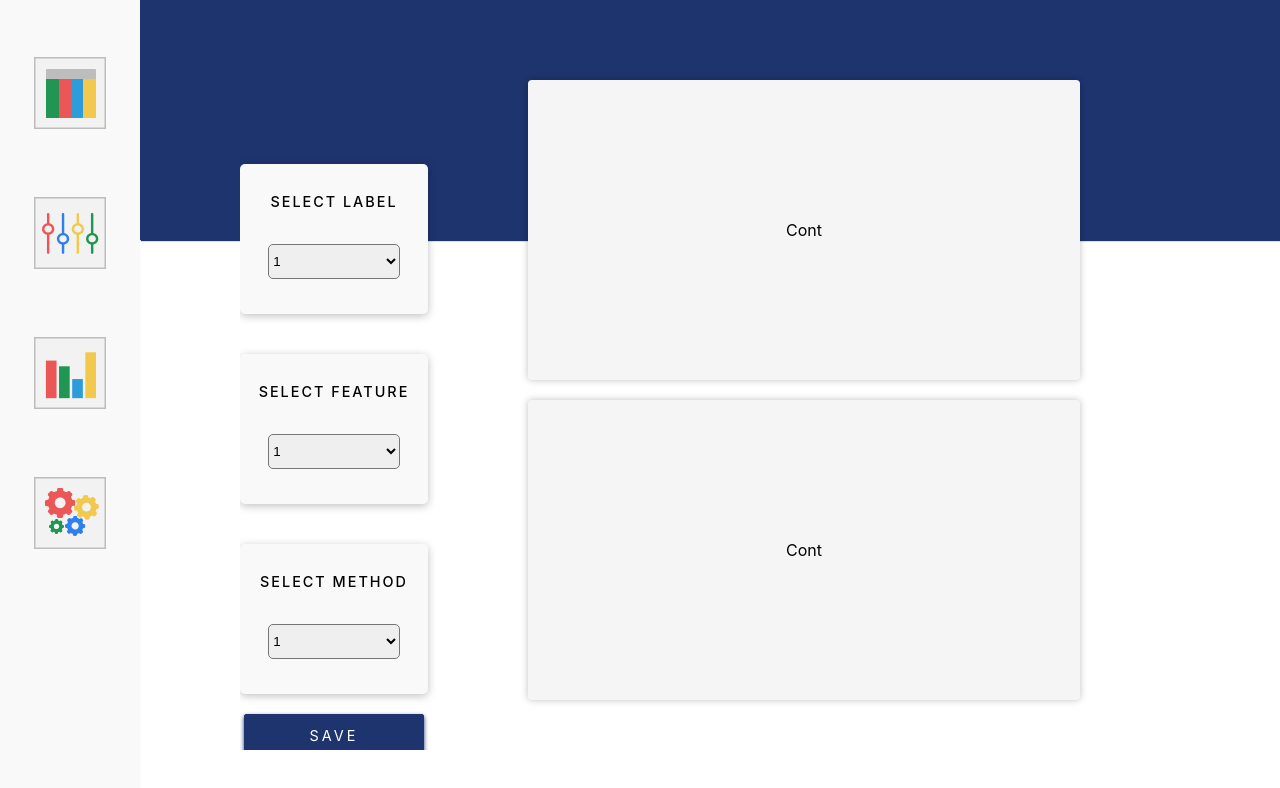
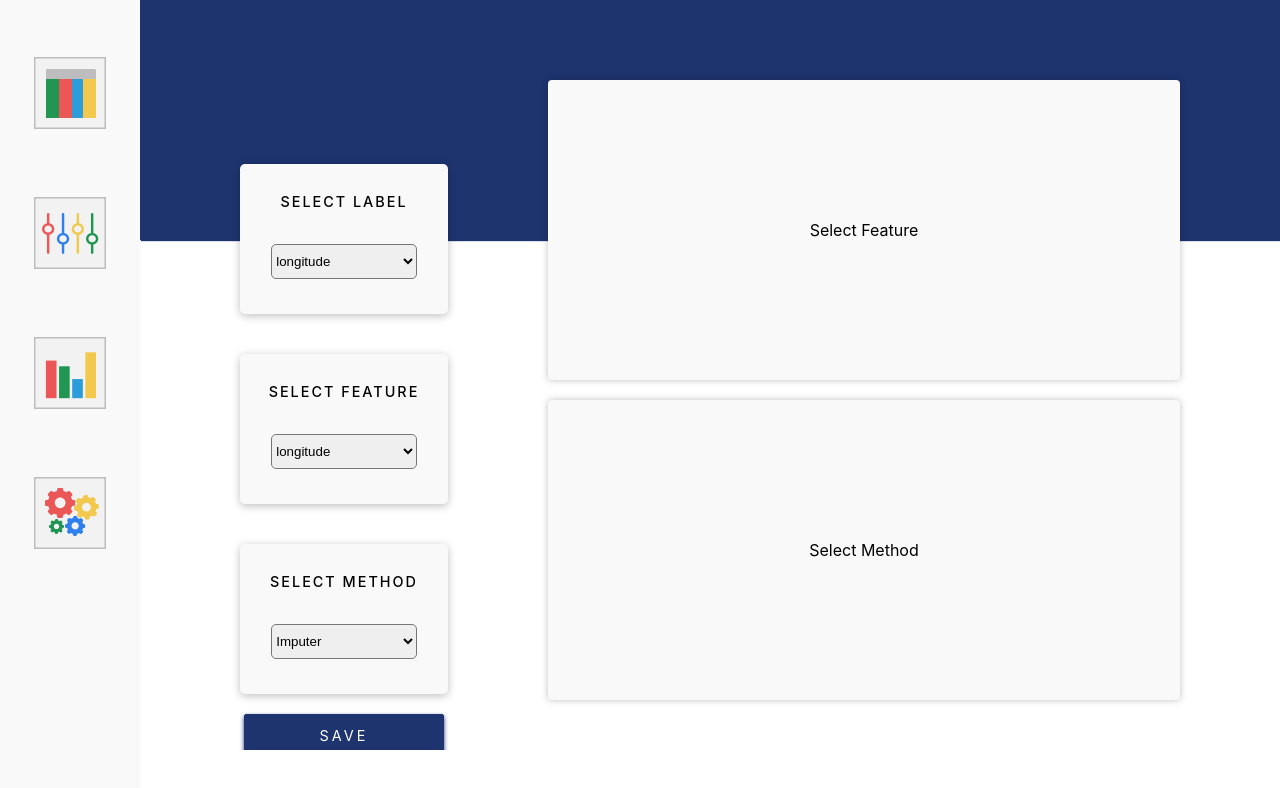
Before and after one commit to angrybayblade/dataplay-dev, a React (Create React App) app: page /transform in a window 1280 px wide. Shown: the top 788 px of the page. Built offline with nearby package versions, Linux system fonts and the light colour scheme.

Commit message:
new ui /+

```diff
--- a/src/App.css
+++ b/src/App.css
@@ -57,6 +57,17 @@ section{
   border-radius: 8px;
   font-weight: 500;
   letter-spacing: 3px;
+  animation: 0.2s ease-out 0s 1 slideInFromLeft;
+}
+
+@keyframes slideInFromLeft {
+  0% {
+    transform: scale(0);
+  }
+
+  100% {
+    transform: scale(1);
+  }
 }
 
 .splash{
@@ -150,12 +161,15 @@ a{
   flex-direction: column;
 }
 
+
+
+
 /* Transform.js */
 
 .transform{
   width: 100%;
   height: -webkit-fill-available;
-  margin: 50px 100px;
+  margin: 50px 0px;
   display: flex;
   flex-direction: row;
   overflow-x: auto;
@@ -167,7 +181,8 @@ a{
   display: flex;
   justify-content: center;
   align-items: center;
-  flex-direction: column
+  flex-direction: column;
+  margin-left: 100px;
 }
 
 .selector-row{
@@ -203,8 +218,10 @@ a{
   border-radius: 5px;
 }
 
-.selector-input select::-ms-expand {
-  display: none;
+option{
+  background: #F9F9F9;
+  border-radius: 2px;
+  margin: 2px 0px;
 }
 
 .selector-btn{
@@ -237,13 +254,60 @@ a{
     display: flex;
     justify-content: center;
     align-items: center;
-    background: whitesmoke;
+    background: #f9f9f9;
     box-shadow: 0px 0px 7px rgba(0, 0, 0, 0.25);
 }
 
 /* Visualize.js */
 
 .chart-cont{
-  min-height: 530px !important;
-  margin-bottom: 40px;
+  min-height: 80vh !important;
+  margin:0px 0px 40px 90px;
 }
+
+.chart-row{
+  margin: 22px 0px;
+
+}
+
+.btn{
+  cursor: pointer;
+}
+
+/* Animations */
+
+.slide-in-from-left-0{
+  animation: 0.6s ease-out 0s 1 slideInFromLeftSide;
+}
+
+.slide-in-from-left-1{
+  animation: 0.8s ease-out 0s 1 slideInFromLeftSide;
+}
+
+.slide-in-from-left-2{
+  animation: 1s ease-out 0s 1 slideInFromLeftSide;
+}
+
+@keyframes slideInFromLeftSide {
+  0% {
+    transform: translateX(-110%);
+  }
+
+  100% {
+    transform: translateX(0%);
+  }
+}
+
+.zoom-out-0{
+  animation: 0.5s ease-out 0s 1 ZoomOut;
+}
+
+@keyframes ZoomOut {
+  0% {
+    transform: scale(0%);
+  }
+
+  100% {
+    transform: scale(100%);
+  }
+}
--- a/src/Store/ColumnsReduce.js
+++ b/src/Store/ColumnsReduce.js
@@ -13,7 +13,7 @@ let initState=[
 
  export default function(state=initState,action){
     switch(action.type){
-        case "COL-UPDATE":
+        case "COLUMNS":
             return action.payload
         default:
             return state
--- a/src/Store/OverviewReduce.js
+++ b/src/Store/OverviewReduce.js
@@ -21,7 +21,7 @@ let initialState  = {
     file_name:"file.csv"
 }
 
-export default function(state=initialState,action){
+export default function(state={},action){
         switch(action.type){
             case "OVERVIEW":
                 return action.payload
--- a/src/Views/Data/index.js
+++ b/src/Views/Data/index.js
@@ -6,6 +6,7 @@ import Upload from './Upload'
 import Loading from '../Loading'
 import Uploaded from './Uploaded'
 import Overview from './Overview'
+
 
 const Data = (props) =>{
 
@@ -42,7 +43,7 @@ const Data = (props) =>{
             }).then(respomse=>{
                 console.log(respomse.data)
                 window.overview = respomse.data
-                rendState(<Uploaded name={respomse.data.file_name} />)
+                rendState(<Overview data={respomse.data} columns={respomse.data.columns} />)
             })
             loadingState(false)
         }
--- /dev/null
+++ b/src/Views/Transform/Selector/index.js
@@ -0,0 +1,25 @@
+import React from 'react'
+
+const Selector = (props) =>{
+    let selector = props.data.map((option,i)=>{
+        return(
+            <option value={option.name} key={i}>
+                {option.name}
+            </option>
+        )
+    })
+    return(
+        <div className="selector-row">
+            <div className="selector-label flex-center">
+                {props.title}
+            </div>
+            <div className="selector-input flex-center">
+                <select onChange={(e)=>{props.onchange(e.target.value)}}>
+                    {selector}
+                </select>
+            </div>
+        </div>
+    )
+}
+
+export default Selector;
--- /dev/null
+++ b/src/Views/Transform/Table/index.js
@@ -0,0 +1,42 @@
+import React from 'react'
+
+const Head = (props) =>{
+
+    let data = props.data.map((row,i)=>{
+        let td = row.map((t,j)=>{
+            return (
+                <td key={j} >
+                    {t}
+                </td>
+            )
+        })
+        return(
+            <tr key={i} className="table-row">
+                {td}
+            </tr>
+        )
+    });
+
+    let columns = props.columns.map((col,i)=>{
+        return (
+            <th key={i}>
+                {col.name}
+            </th>
+        )
+    })
+
+    return(
+        <table className="zoom-out-0">
+            <thead>
+                <tr className="table-head">
+                    {columns}
+                </tr>
+            </thead>
+            <tbody>
+                {data}
+            </tbody>
+        </table>
+    )
+}
+
+export default Head;
--- a/src/Views/Transform/index.js
+++ b/src/Views/Transform/index.js
@@ -1,6 +1,109 @@
-import React from 'react';
+import React,{ useState } from 'react';
+import { useDispatch,useSelector } from 'react-redux';
+import axios from "axios"
+
+import Selector from './Selector'
+import Loading from '../Loading'
+import Table from './Table'
 
 const Transform = (props) =>{
+
+    let columns = useSelector(state => state.columns)
+    let [method,methodState] = useState([
+            {name:"Imputer"},
+            {name:"MinMax Scaler"},
+            {name:"Standard Scaler"},
+            {name:"Normalizer"},
+            {name:"Label Encoder"},
+            {name:"One Hot Encode"}
+        ])
+    let [rend,rendState] = useState({
+            tablePreview:"Select Feature",
+            methodPreview:"Select Method"
+        })
+
+
+    const selectLabel = (e) =>{
+        window.label = e
+    }
+
+    const selectFeature = (e) =>{
+        rendState({
+            tablePreview:<Loading />,
+            methodPreview:rend.methodPreview
+        })
+
+        window.column = e;
+
+        async function fetch(){
+            await axios({
+                url:"http://localhost:8080/transform",
+                method:"POST",
+                data:{
+                    user:"viraj",
+                    column:e
+                }
+            }).then(response =>{
+                console.log(response.data.column)
+                rendState({
+                    tablePreview:<Table columns={[{name:e}]} data={response.data.column} />,
+                    methodPreview:rend.methodPreview
+                })
+            })
+        }
+
+        fetch()
+
+    }
+
+    const selectMethod = (e) =>{
+        rendState({
+            tablePreview:rend.tablePreview,
+            methodPreview:<Loading />
+        })
+
+        window.method = e;
+
+        async function fetch(){
+            await axios({
+                url:"http://localhost:8080/transform",
+                method:"POST",
+                data:{
+                    user:"viraj",
+                    column:window.column,
+                    method:e,
+                    save:false
+                }
+            }).then(response =>{
+                console.log(response.data)
+                rendState({
+                    tablePreview:<Table columns={[{name:window.column}]} data={response.data.column} />,
+                    methodPreview:<Table columns={[{name:e}]} data={response.data.trans} />
+                })
+            })
+        }
+
+        fetch()
+    }
+
+    const saveTrans = (e) =>{
+        async function fetch(){
+            await axios({
+                url:"http://localhost:8080/transform",
+                method:"POST",
+                data:{
+                    user:"viraj",
+                    column:window.column,
+                    method:window.method,
+                    save:true
+                }
+            }).then(response =>{
+                console.log(response.data)
+            })
+        }
+        fetch()
+    }
+
     return(
         <div className="container-par">
             <div className="splash">
@@ -9,70 +112,19 @@ const Transform = (props) =>{
                 <div className="container flex-center">
                     <div className="transform">
                         <div className="selector-col">
-                            <div className="selector-row">
-                                <div className="selector-label flex-center">
-                                    Select Label
-                                </div>
-                                <div className="selector-input flex-center">
-                                    <select>
-                                        <option>
-                                            1
-                                        </option>
-                                        <option>
-                                            1
-                                        </option>
-                                        <option>
-                                            1
-                                        </option>
-                                    </select>
-                                </div>
-                            </div>
-                            <div className="selector-row">
-                                <div className="selector-label flex-center">
-                                    Select Feature
-                                </div>
-                                <div className="selector-input flex-center">
-                                    <select>
-                                        <option>
-                                            1
-                                        </option>
-                                        <option>
-                                            1
-                                        </option>
-                                        <option>
-                                            1
-                                        </option>
-                                    </select>
-                                </div>
-                            </div>
-                            <div className="selector-row">
-                                <div className="selector-label flex-center">
-                                    Select Method
-                                </div>
-                                <div className="selector-input flex-center">
-                                    <select>
-                                        <option>
-                                            1
-                                        </option>
-                                        <option>
-                                            1
-                                        </option>
-                                        <option>
-                                            1
-                                        </option>
-                                    </select>
-                                </div>
-                            </div>
-                            <div className="selector-btn">
+                            <Selector data={columns} title={"Select Label"} onchange={selectLabel}/>
+                            <Selector data={columns} title={"Select Feature"} onchange={selectFeature}/>
+                            <Selector data={method} title={"Select method"} onchange={selectMethod}/>
+                            <div className="selector-btn btn" onClick={saveTrans}>
                                 Save
                             </div>
                         </div>
                         <div className="overview-col">
                             <div className="table-cont">
-                                Cont
+                                {rend.tablePreview}
                             </div>
-                            <div className="table-cont">
-                                Cont
+                            <div className="table-cont" >
+                                {rend.methodPreview}
                             </div>
                         </div>
                     </div>
--- /dev/null
+++ b/src/Views/Visualize/Selector/index.js
@@ -0,0 +1,27 @@
+import React from 'react'
+
+const Selector = (props) =>{
+
+    let options = props.data.map((option,i)=>{
+        return(
+            <option value={option.name} key={i}>
+                {option.name}
+            </option>
+        )
+    })
+
+    return(
+        <div className="selector-row chart-row">
+            <div className="selector-label flex-center">
+                {props.title}
+            </div>
+            <div className="selector-input flex-center">
+                <select>
+                   {options}
+                </select>
+            </div>
+        </div>
+    )
+}
+
+export default Selector;
--- a/src/Views/Visualize/index.js
+++ b/src/Views/Visualize/index.js
@@ -1,6 +1,17 @@
-import React from 'react';
+import React,{ useState } from 'react';
+import Selector from './Selector'
+import { useDispatch,useSelector } from 'react-redux'
 
 const Visualize = (props) =>{
+
+    let columns = useSelector(state=>state.columns)
+    let [charts,chartsState] = useState([
+            {name:"Bar",type:"bar"},
+            {name:"Line",type:"line"},
+            {name:"Scatter",type:"scatter"},
+            {name:"Histogram",type:"histogram"},
+        ])
+
     return(
         <div className="container-par">
             <div className="splash">
@@ -9,60 +20,10 @@ const Visualize = (props) =>{
                 <div className="container flex-center">
                     <div className="transform">
                         <div className="selector-col">
-                            <div className="selector-row chart-row">
-                                <div className="selector-label flex-center">
-                                    X
-                                </div>
-                                <div className="selector-input flex-center">
-                                    <select>
-                                        <option>
-                                            1
-                                        </option>
-                                        <option>
-                                            1
-                                        </option>
-                                        <option>
-                                            1
-                                        </option>
-                                    </select>
-                                </div>
-                            </div>
-                            <div className="selector-row chart-row">
-                                <div className="selector-label flex-center">
-                                    Y
-                                </div>
-                                <div className="selector-input flex-center">
-                                    <select>
-                                        <option>
-                                            1
-                                        </option>
-                                        <option>
-                                            1
-                                        </option>
-                                        <option>
-                                            1
-                                        </option>
-                                    </select>
-                                </div>
-                            </div>
-                            <div className="selector-row chart-row">
-                                <div className="selector-label flex-center">
-                                    Chart
-                                </div>
-                                <div className="selector-input flex-center">
-                                    <select>
-                                        <option>
-                                            1
-                                        </option>
-                                        <option>
-                                            1
-                                        </option>
-                                        <option>
-                                            1
-                                        </option>
-                                    </select>
-                                </div>
-                            </div>
+                            <Selector title="X" data={columns} />
+                            <Selector title="Y" data={columns} />
+                            <Selector title="Chart" data={charts} />
+                            <Selector title="Hue" data={columns} />
                             <div className="selector-btn">
                                 Plot
                             </div>
```
Also changed, not shown: src/Views/Data/Overview/index.js (+24 -4 lines), src/Views/Data/Uploaded/index.js (+21 -0 lines), src/Views/Train/index.js (+47 -2 lines).
